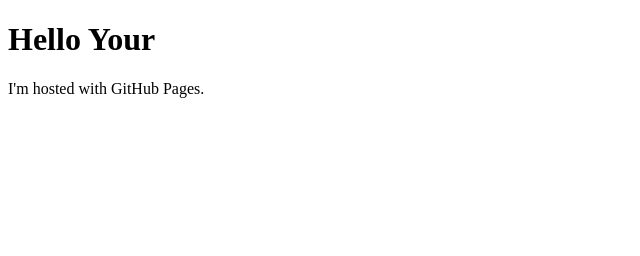
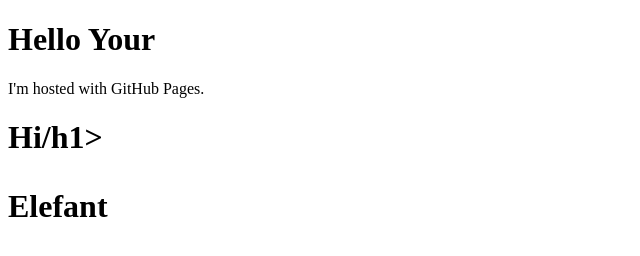
Before and after one commit to MarleneSimtec/marlene.github.io, a plain HTML site: page index.html in a window 1280 px wide. Shown: the whole page, without its empty margins (0-640 px from the left). Drawn offline with Linux system fonts and the light colour scheme.

Commit message:
Update index.html

```diff
--- a/index.html
+++ b/index.html
@@ -3,5 +3,7 @@
 <body>
 <h1>Hello Your</h1>
 <p>I'm hosted with GitHub Pages.</p>
+<h1>Hi/h1>
+<p>Elefant</p>
 </body>
 </html>
```
